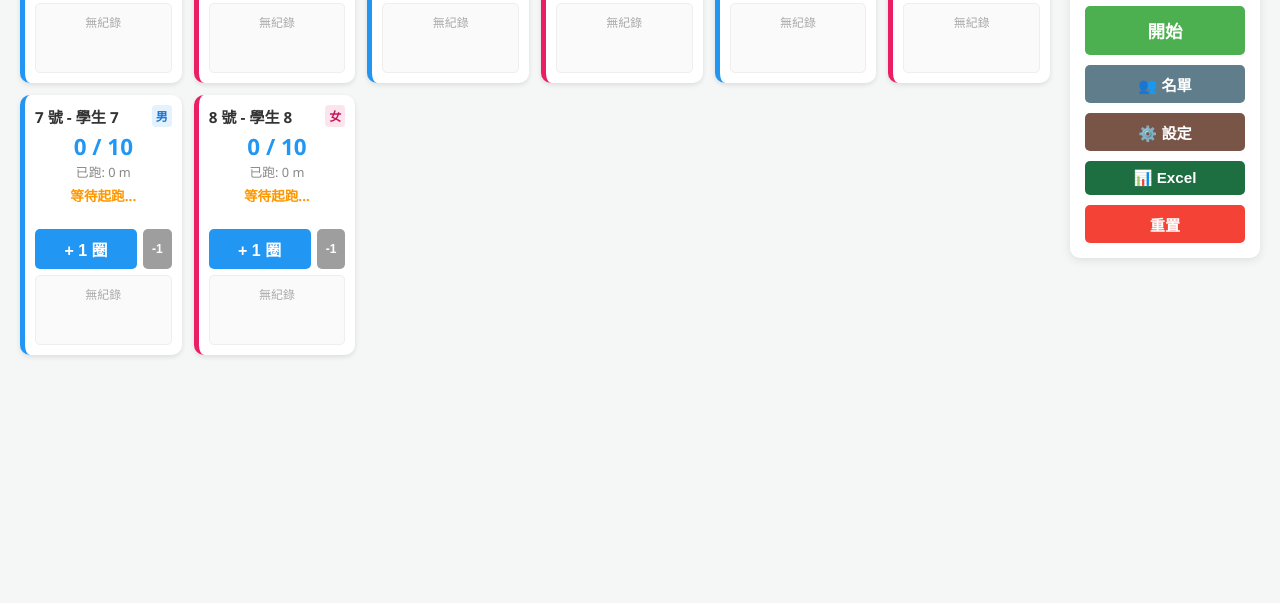
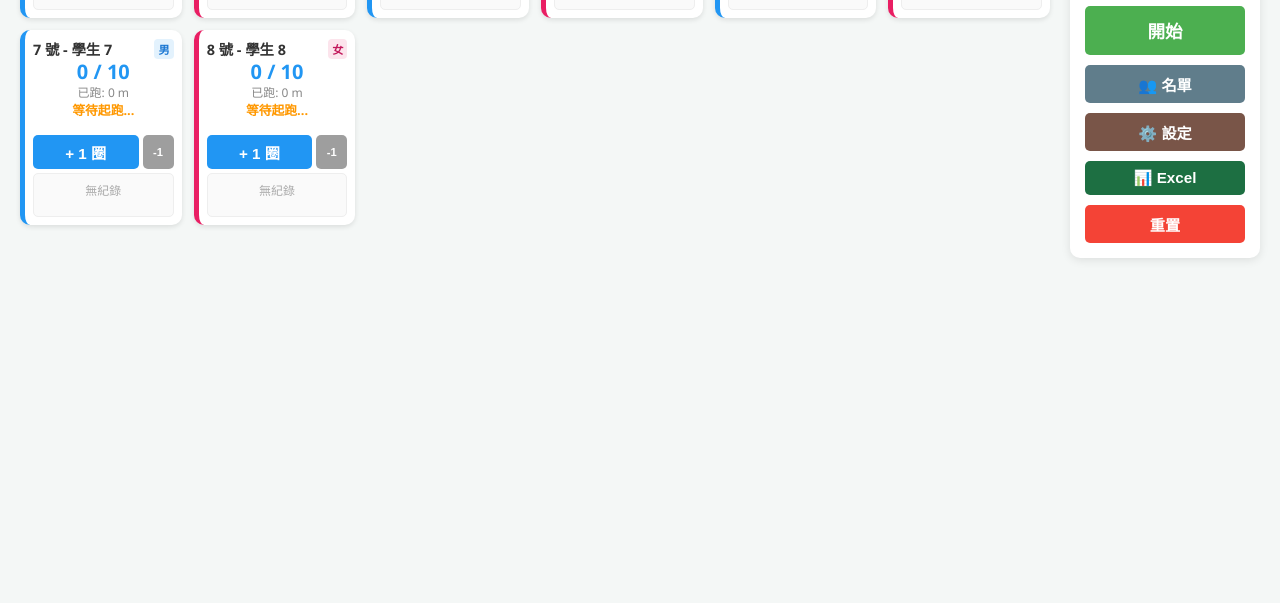
Before and after one commit to kmcharles-twn/teachtool, a plain HTML site: page index.html in a window 1280 px wide. Shown: the part 197-800 px from the top of the page. Drawn offline with Linux system fonts and the light colour scheme.

Commit message:
Add files via upload

```diff
--- a/index.html
+++ b/index.html
@@ -3,7 +3,7 @@
 <head>
     <meta charset="UTF-8">
     <meta name="viewport" content="width=device-width, initial-scale=1.0">
-    <title>操場測驗計時系統 (窄側欄 + 縮小卡片版)</title>
+    <title>操場測驗計時系統 (極致扁平卡片版)</title>
     <style>
         body {
             font-family: 'Segoe UI', Tahoma, Geneva, Verdana, sans-serif;
@@ -92,23 +92,21 @@
         .btn-excel { background-color: #1d6f42; color: white; }
         .btn-excel:hover { background-color: #145030; }
 
-        /* --- 學生卡片網格 (縮小寬度版) --- */
+        /* --- 學生卡片網格 (極度壓縮版) --- */
         .students-grid {
             display: grid;
-            /* 基礎寬度從 200px 縮小約 30% 來到 140px，讓單排能塞入更多卡片 */
             grid-template-columns: repeat(auto-fit, minmax(140px, 1fr));
             gap: 12px;
         }
         .student-card {
             background: white;
-            /* 縮減內邊距，把空間留給縮小的卡片 */
-            padding: 10px;
+            padding: 8px; /* 縮減內邊距到極限 */
             border-radius: 10px;
             box-shadow: 0 2px 5px rgba(0,0,0,0.1);
             border-left: 5px solid #2196F3;
             display: flex;
             flex-direction: column;
-            height: 260px; /* 整體高度微調 */
+            height: 195px; /* 高度縮減 25% (從 260px -> 195px) */
             box-sizing: border-box;
             text-align: center;
         }
@@ -117,30 +115,28 @@
         .student-card.female.finished { border-left-color: #4CAF50; }
 
         .student-name {
-            /* 字體微調，避免卡片變窄後折行 */
-            font-size: 0.95rem;
+            font-size: 0.9rem; /* 字體再微調小 */
             font-weight: bold;
-            margin-bottom: 4px;
+            margin-bottom: 2px;
             display: flex; justify-content: space-between; align-items: center;
         }
-        .gender-tag { font-size: 0.75rem; padding: 2px 4px; border-radius: 4px; background-color: #eee; color: #666; }
+        .gender-tag { font-size: 0.7rem; padding: 2px 4px; border-radius: 4px; background-color: #eee; color: #666; }
         .gender-tag.male { background-color: #e3f2fd; color: #1976d2; }
         .gender-tag.female { background-color: #fce4ec; color: #c2185b; }
 
-        .lap-count { font-size: 1.4rem; color: #2196F3; font-weight: bold; margin: 0; }
+        .lap-count { font-size: 1.25rem; color: #2196F3; font-weight: bold; margin: 0; line-height: 1.1; }
         .student-card.finished .lap-count { color: #4CAF50; }
-        .distance-text { font-size: 0.8rem; color: #888; margin-bottom: 4px; }
+        .distance-text { font-size: 0.75rem; color: #888; margin-bottom: 2px; }
 
         .status-text {
-            font-size: 0.85rem; color: #ff9800; min-height: 36px;
-            margin: 2px 0 6px 0; font-weight: bold; line-height: 1.3;
+            font-size: 0.8rem; color: #ff9800; min-height: 28px;
+            margin: 0 0 4px 0; font-weight: bold; line-height: 1.2;
         }
         .student-card.finished .status-text { color: #333; }
 
-        /* 操作按鈕等比例縮小 */
-        .controls-row { display: flex; gap: 6px; margin-bottom: 6px; flex-shrink: 0; }
-        .btn-lap { background-color: #2196F3; color: white; flex: 3; padding: 8px; font-size: 1rem; margin: 0; }
-        .btn-undo { background-color: #9e9e9e; color: white; flex: 1; font-size: 0.75rem; padding: 0; margin: 0; }
+        .controls-row { display: flex; gap: 4px; margin-bottom: 4px; flex-shrink: 0; }
+        .btn-lap { background-color: #2196F3; color: white; flex: 3; padding: 6px; font-size: 0.95rem; margin: 0; }
+        .btn-undo { background-color: #9e9e9e; color: white; flex: 1; font-size: 0.7rem; padding: 0; margin: 0; }
         .btn-lap:hover { background-color: #0b7dda; }
         .btn-undo:hover { background-color: #757575; }
         .btn-lap:disabled { background-color: #ccc; cursor: not-allowed; }
@@ -151,7 +147,7 @@
             background-color: #fafafa;
             border: 1px solid #eee;
             border-radius: 5px;
-            padding: 4px 6px;
+            padding: 2px 4px; /* 爭取內部空間 */
             overflow-y: auto;
             text-align: left;
             font-size: 0.75rem;
@@ -161,7 +157,7 @@
         .lap-history::-webkit-scrollbar { width: 4px; }
         .lap-history::-webkit-scrollbar-thumb { background-color: #bbb; border-radius: 4px; }
 
-        .lap-row { display: flex; justify-content: space-between; padding: 3px 0; border-bottom: 1px dashed #ddd; }
+        .lap-row { display: flex; justify-content: space-between; padding: 2px 0; border-bottom: 1px dashed #ddd; }
         .lap-row:last-child { border-bottom: none; }
         .lap-row .lap-time { font-family: monospace; font-weight: bold; }
 
@@ -616,7 +612,7 @@
                 const currentDistance = student.laps * configDistance;
 
                 let currentStatus = isFinished
-                    ? `總成績: ${student.timeRecord}<br><span style="color:#607D8B; font-size:0.85rem;">配速: ${student.paceRecord} /km</span>`
+                    ? `總成績: ${student.timeRecord}<br><span style="color:#607D8B; font-size:0.8rem;">配速: ${student.paceRecord} /km</span>`
                     : (startTime === 0 ? '等待起跑...' : `🏃 第 ${student.laps + 1} 圈`);
 
                 let lapHistoryHtml = '';
```
